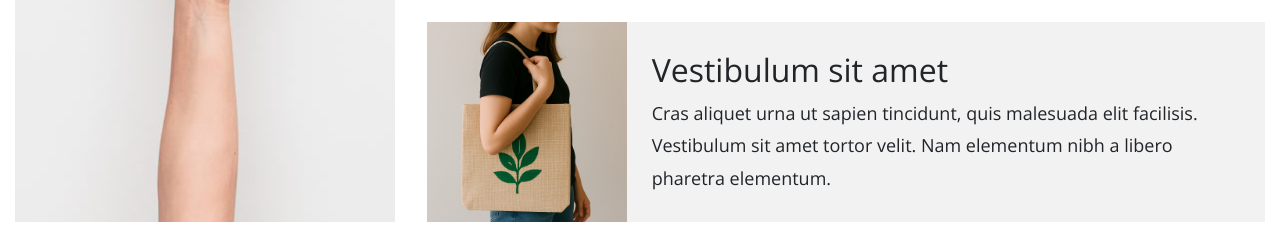
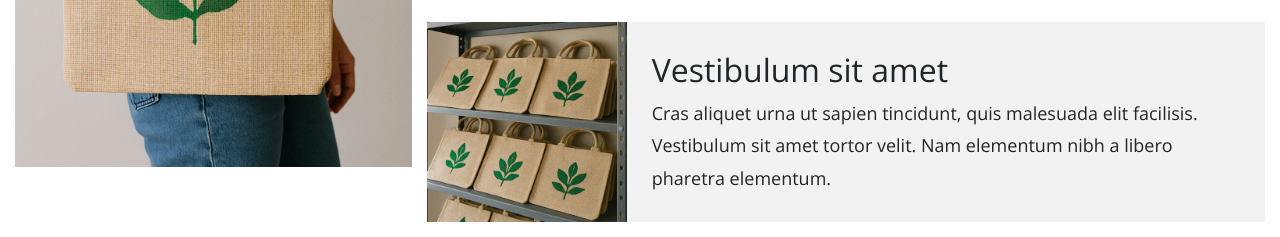
Before and after one commit to ttrude/btz, a plain HTML site: page index.html in a window 1280 px wide. Shown: the part 3063-3300 px from the top of the page. Drawn offline with nearby package versions, Linux system fonts and the light colour scheme.

Commit message:
Added further images

```diff
--- a/index.html
+++ b/index.html
@@ -218,7 +218,7 @@
             <div class="row">
                 <div class="col-lg-4 col-md-12 col-sm-12">
                     <div class="image fit">
-                        <img src="img/tm-sc4-img-1.jpg" class="img-fluid">
+                        <img src="img/frau_mit_jutebeutel_rechteckig_vertikal.png" class="img-fluid">
                     </div>
                 </div>
 
@@ -238,7 +238,7 @@
                         </div>
                     </div>
                     <div class="media tm-media">
-                        <img src="img/frau_mit_jutebeutel_quadratisch.png" class="img-responsive tm-media-img">
+                        <img src="img/mehrere_jutebeutel_bedruckt_quadratisch.png" class="img-responsive tm-media-img">
                         <div class="media-body tm-box-5">
                             <h2>Vestibulum sit amet</h2>
                             <p class="mb-0"> Cras aliquet urna ut sapien tincidunt, quis malesuada elit facilisis. Vestibulum sit amet tortor velit. Nam elementum nibh a libero pharetra elementum. </p>
```
Also changed, not shown: img/frau_mit_jutebeutel_rechteckig_vertikal.png (added), img/mehrere_jutebeutel_bedruckt_quadratisch.png (added).
